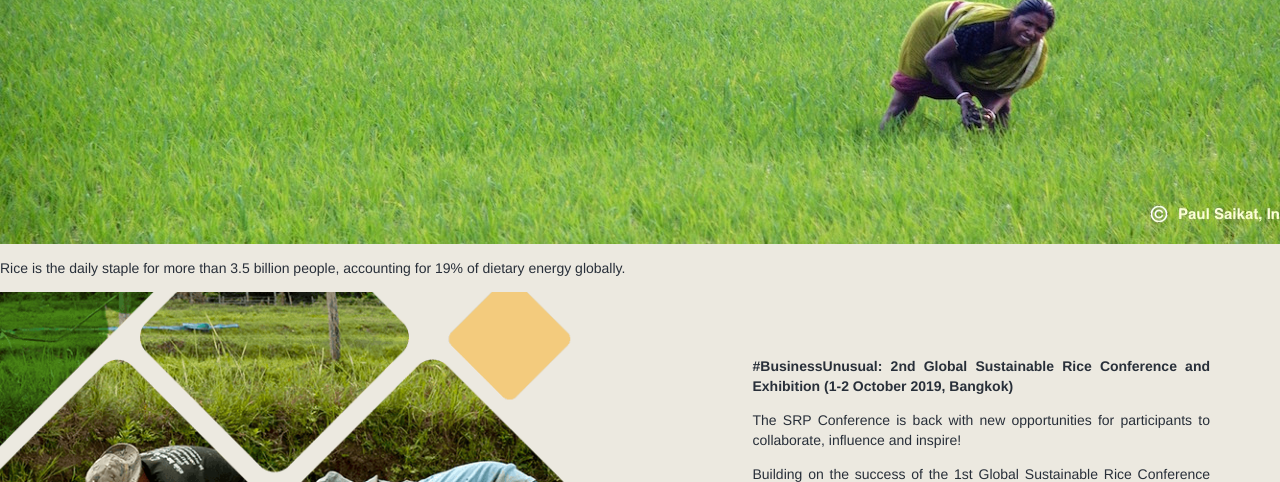
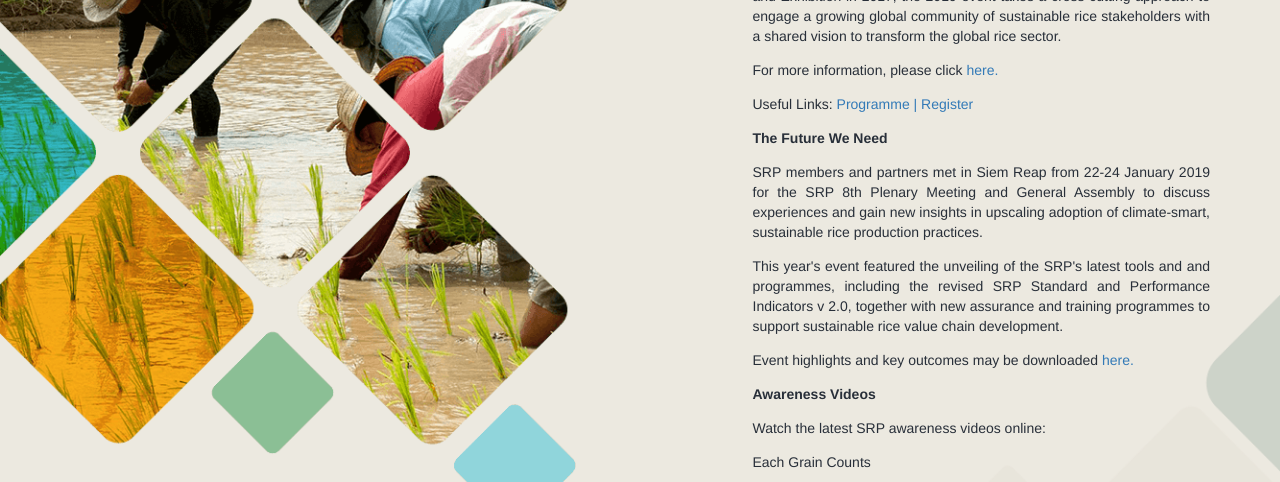
Before and after one commit to sustainablericeplatform/sustainablericeplatform.github.io, a Jekyll site: the page built from index.html, in a window 1280 px wide and 900 px high, scrolled down 617 px, cut to the strip 0-482 px from the top of the window. Built offline with Jekyll 4.4.1, drawn with Linux system fonts in a browser that asks for light colours.

Commit message:
Update main-slideshow.html

```diff
--- a/_includes/main-slideshow.html
+++ b/_includes/main-slideshow.html
@@ -18,9 +18,3 @@
         </div>
     </div>
 </div>
- <img src="/assets/images/slider-bg-1.jpg" alt="">
-        <div class="text-wrapper">
-            <p>Rice is the daily staple for more than 3.5 billion people, accounting for 19% of dietary energy globally.</p>
-        </div>
-    </div>
-    <div>
```
